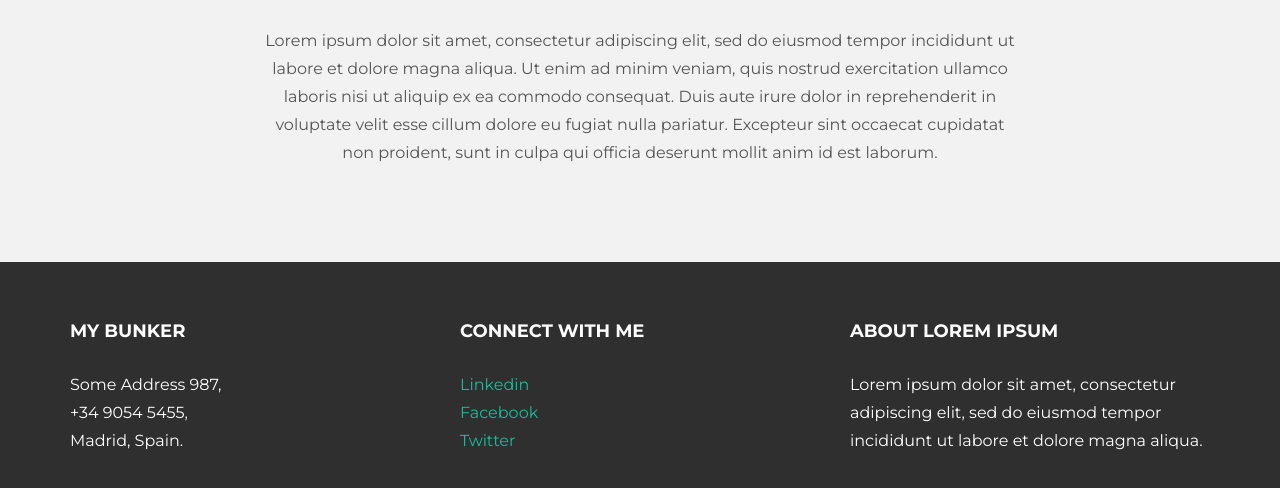
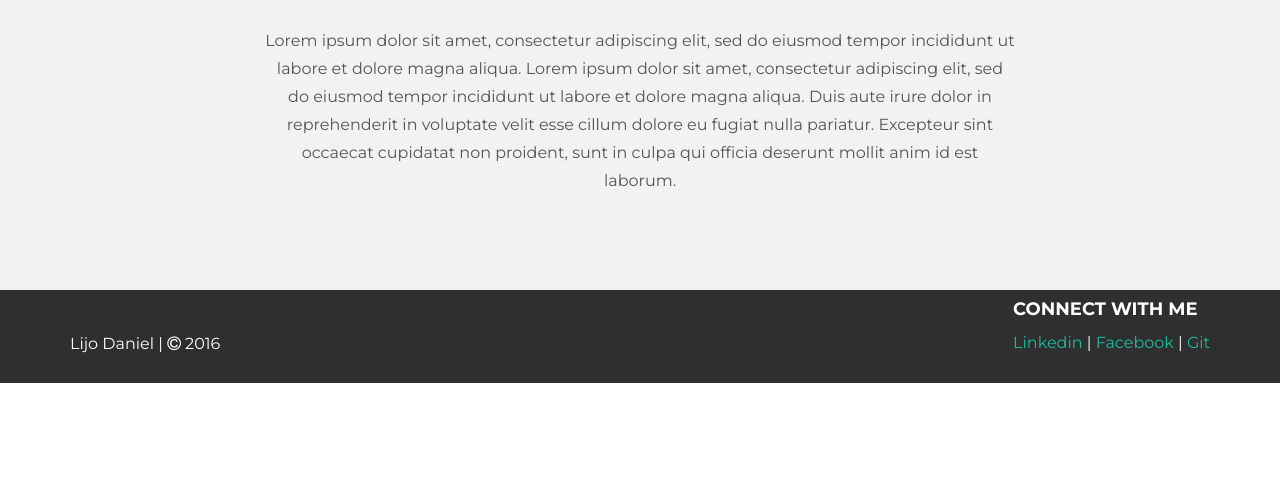
Before and after one commit to lijod/WebDevSpring2016, a website: page public/index.html in a window 1280 px wide. Shown: the part 466-954 px from the top of the page. After the commit the page ends 849 px from the top, so only its background shows below. Drawn offline with nearby package versions, Linux system fonts and the light colour scheme.

Commit message:
Home page footer changed

```diff
--- a/public/css/main.css
+++ b/public/css/main.css
@@ -141,8 +141,8 @@ hr {
 
 #footer {
     background-color: #2f2f2f;
-    padding-top: 50px;
-    padding-bottom: 50px;
+    /*padding-top: 50px;*/
+    /*padding-bottom: 50px;*/
 }
 
 #footer p {
@@ -152,7 +152,7 @@ hr {
 #footer h4 {
     color: white;
     text-transform: uppercase;
-    padding-bottom: 20px;
+    /*padding-bottom: 20px;*/
 }
 
 
@@ -231,3 +231,7 @@ bt {
     font-size: 40px;
     color: #1abc9c;
 }
+
+.right {
+    float: right;
+}
--- a/public/index.html
+++ b/public/index.html
@@ -14,6 +14,7 @@
 
   <!-- Bootstrap core CSS -->
   <link href="https://maxcdn.bootstrapcdn.com/bootstrap/3.3.6/css/bootstrap.min.css" rel="stylesheet">
+  <link rel="stylesheet" href="https://maxcdn.bootstrapcdn.com/font-awesome/4.5.0/css/font-awesome.min.css">
 
   <!-- Custom styles for this template -->
   <link href="css/main.css" rel="stylesheet">
@@ -50,7 +51,7 @@
       <div class="col-lg-8 col-lg-offset-2 centered">
         <img src="img/no-profile-img.gif" alt="Lijo Daniel">
         <h1>Lorem ipsum!</h1>
-        <p>Lorem ipsum dolor sit amet, consectetur adipiscing elit, sed do eiusmod tempor incididunt ut labore et dolore magna aliqua. Ut enim ad minim veniam, quis nostrud exercitation ullamco laboris nisi ut aliquip ex ea commodo consequat. Duis aute irure dolor in reprehenderit in voluptate velit esse cillum dolore eu fugiat nulla pariatur. Excepteur sint occaecat cupidatat non proident, sunt in culpa qui officia deserunt mollit anim id est laborum.</p>
+        <p>Lorem ipsum dolor sit amet, consectetur adipiscing elit, sed do eiusmod tempor incididunt ut labore et dolore magna aliqua. Lorem ipsum dolor sit amet, consectetur adipiscing elit, sed do eiusmod tempor incididunt ut labore et dolore magna aliqua. Duis aute irure dolor in reprehenderit in voluptate velit esse cillum dolore eu fugiat nulla pariatur. Excepteur sint occaecat cupidatat non proident, sunt in culpa qui officia deserunt mollit anim id est laborum.</p>
 
       </div><!-- /col-lg-8 -->
     </div><!-- /row -->
@@ -94,27 +95,23 @@
 <div id="footer">
   <div class="container">
     <div class="row">
-      <div class="col-lg-4">
-        <h4>My Bunker</h4>
+      <div class="col-xs-6">
+        <br/>
+        <br/>
         <p>
-          Some Address 987,<br/>
-          +34 9054 5455, <br/>
-          Madrid, Spain.
+          Lijo Daniel | <i class="fa fa-copyright"></i>  2016
         </p>
       </div><!-- /col-lg-4 -->
 
-      <div class="col-lg-4">
-        <h4>Connect with me</h4>
-        <p>
-          <a href="#">Linkedin</a><br/>
-          <a href="#">Facebook</a><br/>
-          <a href="#">Twitter</a>
-        </p>
-      </div><!-- /col-lg-4 -->
-
-      <div class="col-lg-4">
-        <h4>About Lorem ipsum</h4>
-        <p>Lorem ipsum dolor sit amet, consectetur adipiscing elit, sed do eiusmod tempor incididunt ut labore et dolore magna aliqua.</p>
+      <div class="col-xs-6">
+        <div class="right">
+          <h4>Connect with me</h4>
+          <p>
+            <a target="_blank" href="https://www.linkedin.com/in/lijodaniel">Linkedin</a> |
+            <a target="_blank" href="https://www.facebook.com/Lijo.Daniel90">Facebook</a> |
+            <a target="_blank" href="https://github.com/lijod">Git</a>
+          </p>
+        </div>
       </div><!-- /col-lg-4 -->
 
     </div>
```
